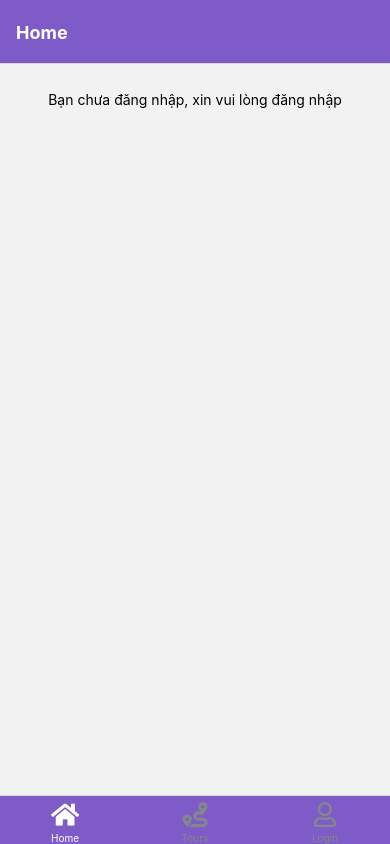
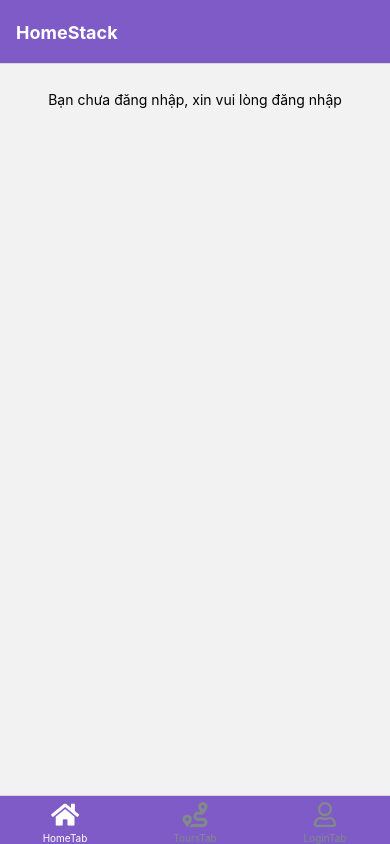
Before and after one commit to catbinhle/GreenReactNative, a React Native app: screen / in a window 390 px wide. Built offline with nearby package versions, Linux system fonts and the light colour scheme; no server answers.

Commit message:
no message

```diff
--- a/app/Navigator/Navigator.js
+++ b/app/Navigator/Navigator.js
@@ -1,36 +1,44 @@
-import React, { Component } from "react"
-import { View, Text, TouchableOpacity, SafeAreaView, Image } from 'react-native'
-import styles from "./styles"
-import Home from "../Home/Home"
-import Cities from "../Cities/Cities"
-import DetailCity from "../DetailCity/DetailCity"
-import Icon from 'react-native-vector-icons/FontAwesome5'
-import Popup from "../Popup/Popup"
-import { NavigationContainer } from '@react-navigation/native'
-import { createNativeStackNavigator } from '@react-navigation/native-stack'
-import { createBottomTabNavigator } from '@react-navigation/bottom-tabs'
-import Map from "../Map/Map"
-import Login from "../Login/Login"
+import React, { Component } from "react";
+import {
+  View,
+  Text,
+  TouchableOpacity,
+  SafeAreaView,
+  Image,
+} from "react-native";
+import styles from "./styles";
+import Home from "../Home/Home";
+import Cities from "../Cities/Cities";
+import DetailCity from "../DetailCity/DetailCity";
+import Icon from "react-native-vector-icons/FontAwesome5";
+import Popup from "../Popup/Popup";
+import { NavigationContainer } from "@react-navigation/native";
+import { createNativeStackNavigator } from "@react-navigation/native-stack";
+import { createBottomTabNavigator } from "@react-navigation/bottom-tabs";
+import Map from "../Map/Map";
+import Login from "../Login/Login";
 
-const HomeStack = createNativeStackNavigator()
-const ToursStack = createNativeStackNavigator()
-const LoginStack = createNativeStackNavigator()
-const Tab = createBottomTabNavigator()
+const HomeStack = createNativeStackNavigator();
+const ToursStack = createNativeStackNavigator();
+const LoginStack = createNativeStackNavigator();
+const Tab = createBottomTabNavigator();
 
-const HomeStackScreen = ({userInfo}) => (
+const HomeStackScreen = ({ userInfo }) => (
   <HomeStack.Navigator
     screenOptions={{
       headerStyle: {
-                backgroundColor: '#7f5bc7',
+        backgroundColor: "#7f5bc7",
       },
-            headerTintColor: 'white',
+      headerTintColor: "white",
       headerTitleStyle: {
-                fontWeight: 'bold',
+        fontWeight: "bold",
       },
-            headerBackTitle: ''
+      headerBackTitle: "",
     }}
   >
-        <HomeStack.Screen name="Home" component={() => <Home userInfo={userInfo}/>} />
+    <HomeStack.Screen name="HomeStack">
+      {() => <Home userInfo={userInfo} />}
+    </HomeStack.Screen>
     <HomeStack.Screen
       name="DetailCity"
       component={DetailCity}
@@ -42,19 +50,21 @@ const HomeStackScreen = ({userInfo}) => (
       options={({ route }) => ({ title: route.params.name })}
     />
   </HomeStack.Navigator>
-)
+);
 
 const ToursStackScreen = () => (
   <ToursStack.Navigator>
-        <ToursStack.Screen name="Tours" component={Cities} />
+    <ToursStack.Screen name="ToursStack" component={Cities} />
   </ToursStack.Navigator>
-)
+);
 
 const LoginStackScreen = ({ changeProps, userInfo }) => (
   <LoginStack.Navigator>
-        <LoginStack.Screen name="Login" component={() => (<Login changeProps={changeProps} userInfo={userInfo} />)} />
+    <LoginStack.Screen name="LoginStack">
+      {() => <Login changeProps={changeProps} userInfo={userInfo} />}
+    </LoginStack.Screen>
   </LoginStack.Navigator>
-)
+);
 
 const TabsScreen = ({ changeProps, userInfo }) => (
   <Tab.Navigator
@@ -62,36 +72,40 @@ const TabsScreen = ({ changeProps, userInfo }) => (
       tabBarIcon: ({ focused, color, size }) => {
         let iconName;
 
-                if (route.name === 'Home') {
-                    iconName = 'home'
-                } else if (route.name === 'Tours') {
-                    iconName = 'route'
+        if (route.name === "HomeTab") {
+          iconName = "home";
+        } else if (route.name === "ToursTab") {
+          iconName = "route";
         } else {
-                    iconName = 'user'
+          iconName = "user";
         }
         return <Icon name={iconName} size={size} color={color} />;
       },
-            tabBarActiveTintColor: 'white',
-            tabBarInactiveTintColor: '#81898a',
+      tabBarActiveTintColor: "white",
+      tabBarInactiveTintColor: "#81898a",
       size: 24,
       headerShown: false,
       tabBarStyle: {
-                backgroundColor: '#7f5bc7'
-            }
+        backgroundColor: "#7f5bc7",
+      },
     })}
   >
-        <Tab.Screen name="Home" component={() => (<HomeStackScreen userInfo={userInfo} />)} />
-        <Tab.Screen name="Tours" component={ToursStackScreen} />
-        <Tab.Screen name="Login" component={() => (<LoginStackScreen changeProps={changeProps} userInfo={userInfo} />)} />
+    <Tab.Screen name="HomeTab">
+      {() => <HomeStackScreen userInfo={userInfo} />}
+    </Tab.Screen>
+    <Tab.Screen name="ToursTab" component={ToursStackScreen} />
+    <Tab.Screen name="LoginTab">
+      {() => <LoginStackScreen changeProps={changeProps} userInfo={userInfo} />}
+    </Tab.Screen>
   </Tab.Navigator>
-)
+);
 
 const Navigator = ({ changeProps, userInfo }) => {
   return (
     <NavigationContainer>
       <TabsScreen changeProps={changeProps} userInfo={userInfo} />
     </NavigationContainer>
-    )
-}
+  );
+};
 
-export default Navigator
+export default Navigator;
--- a/package.json
+++ b/package.json
@@ -10,11 +10,17 @@
     "eject": "expo eject"
   },
   "dependencies": {
+    "@react-navigation/bottom-tabs": "^6.3.1",
+    "@react-navigation/native": "^6.0.10",
+    "@react-navigation/native-stack": "^6.6.2",
     "expo": "~44.0.0",
     "expo-status-bar": "~1.2.0",
     "react": "17.0.1",
     "react-dom": "17.0.1",
     "react-native": "0.64.3",
+    "react-native-maps": "^0.30.0",
+    "react-native-safe-area-context": "^4.2.5",
+    "react-native-screens": "^3.13.1",
     "react-native-vector-icons": "^9.1.0",
     "react-native-web": "0.17.1"
   },
```
Also changed, not shown: 2 other files (tests, documents, lock files or other folders). Lines whose indentation alone changed are shown as unchanged.
